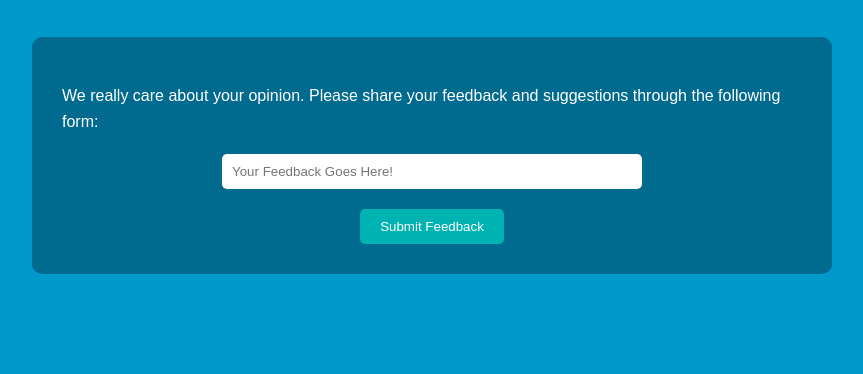
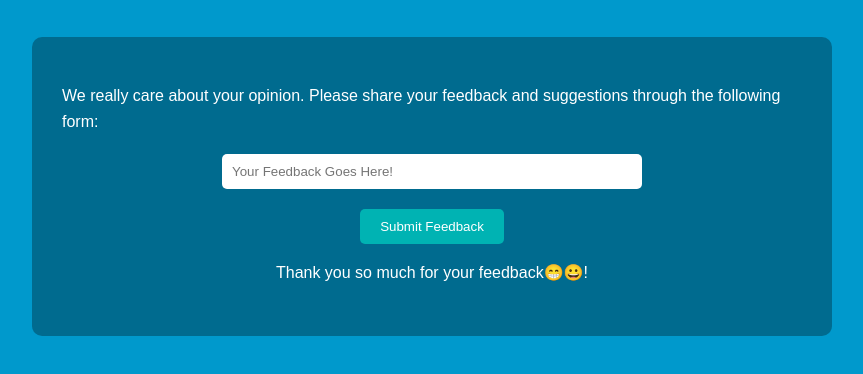
Before and after one commit to favelaxxx/Feedback, a plain HTML site: page index.html in a window 1280 px wide. Shown: the part 178-552 px from the top of the page, without its empty margins (208-1071 px from the left). Drawn offline with Linux system fonts and the light colour scheme.

Commit message:
Update index.html

```diff
--- a/index.html
+++ b/index.html
@@ -69,6 +69,7 @@
             <div class="feedback-form">
                 <input type="text" placeholder="Your Feedback Goes Here!" />
                 <button>Submit Feedback</button>
+                <p> Thank you so much for your feedback😁😀!</p>
             </div>
         </div>
     </div>
```
